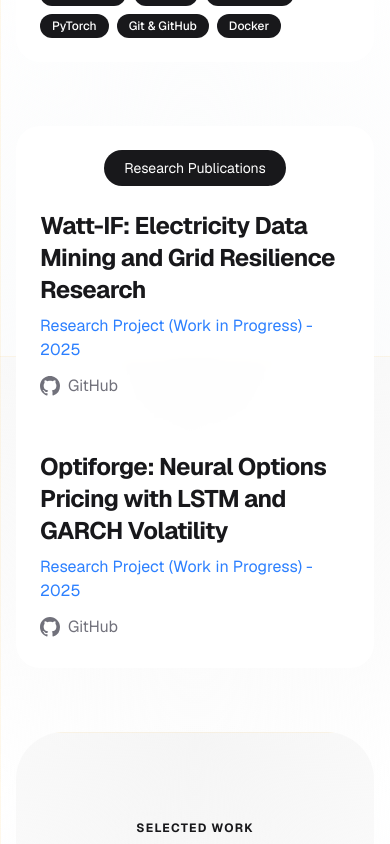
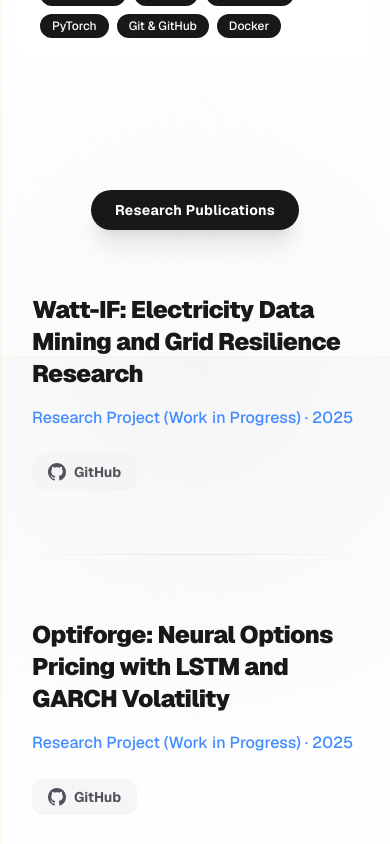
Before and after one commit to RAVIYADAV6522/ravi-portfolio, a Next.js app: page / in a window 390 px wide. Shown: the part 3020-3864 px from the top of the page. Built offline with nearby package versions, Linux system fonts and the light colour scheme.

Commit message:
research compo improved

```diff
--- a/src/components/ResearchSection.tsx
+++ b/src/components/ResearchSection.tsx
@@ -3,29 +3,34 @@ import React from "react";
 
 export function ResearchSection() {
   return (
-    <section id="research" className="rounded-3xl surface p-6 sm:p-8">
-      <div className="flex justify-center mb-6">
-        <span className="rounded-full bg-zinc-900 text-white px-5 py-2 text-sm">
+    <section id="research" className="mx-auto max-w-4xl py-16 sm:py-24">
+      <div className="flex justify-center mb-16">
+        <span className="inline-flex items-center rounded-full bg-zinc-900 px-6 py-2.5 text-sm font-bold tracking-wide text-white shadow-xl shadow-zinc-900/10">
           Research Publications
         </span>
       </div>
 
-      <div className="space-y-12">
-        <article>
-          <h3 className="text-2xl font-bold tracking-tight text-zinc-900">
+      <div className="space-y-16 sm:space-y-20">
+        <article className="group relative flex flex-col items-start px-4 sm:px-0">
+          <div className="absolute -inset-x-6 -inset-y-8 z-0 hidden rounded-3xl bg-zinc-50/50 opacity-0 transition-opacity duration-300 group-hover:opacity-100 sm:block" />
+
+          <div className="relative z-10 w-full space-y-4">
+            <h3 className="text-2xl font-black tracking-tight text-zinc-900 transition-colors group-hover:text-zinc-700 sm:text-3xl md:text-4xl lg:leading-tight">
               Watt-IF: Electricity Data Mining and Grid Resilience Research
             </h3>
-          <a href="#" className="mt-2 inline-block text-blue-500">
-            Research Project (Work in Progress) - 2025
-          </a>
-          <div className="mt-3">
+
+            <p className="font-medium text-blue-500/90 sm:text-lg">
+              Research Project (Work in Progress) &middot; 2025
+            </p>
+
+            <div className="pt-2">
               <a
                 href="#"
-              className="inline-flex items-center gap-2 text-zinc-500"
+                className="inline-flex items-center gap-2 rounded-xl bg-zinc-100/80 px-4 py-2 text-sm font-bold text-zinc-600 transition-all hover:bg-zinc-200 hover:text-zinc-900 active:scale-95"
               >
                 <svg
-                width="20"
-                height="20"
+                  width="18"
+                  height="18"
                   viewBox="0 0 16 16"
                   fill="currentColor"
                   xmlns="http://www.w3.org/2000/svg"
@@ -36,23 +41,32 @@ export function ResearchSection() {
                 GitHub
               </a>
             </div>
+          </div>
         </article>
 
-        <article>
-          <h3 className="text-2xl font-bold tracking-tight text-zinc-900">
+        {/* Divider */}
+        <div className="mx-auto h-px w-full max-w-sm bg-gradient-to-r from-transparent via-zinc-200 to-transparent sm:max-w-md" />
+
+        <article className="group relative flex flex-col items-start px-4 sm:px-0">
+          <div className="absolute -inset-x-6 -inset-y-8 z-0 hidden rounded-3xl bg-zinc-50/50 opacity-0 transition-opacity duration-300 group-hover:opacity-100 sm:block" />
+
+          <div className="relative z-10 w-full space-y-4">
+            <h3 className="text-2xl font-black tracking-tight text-zinc-900 transition-colors group-hover:text-zinc-700 sm:text-3xl md:text-4xl lg:leading-tight">
               Optiforge: Neural Options Pricing with LSTM and GARCH Volatility
             </h3>
-          <a href="#" className="mt-2 inline-block text-blue-500">
-            Research Project (Work in Progress) - 2025
-          </a>
-          <div className="mt-3">
+
+            <p className="font-medium text-blue-500/90 sm:text-lg">
+              Research Project (Work in Progress) &middot; 2025
+            </p>
+
+            <div className="pt-2">
               <a
                 href="#"
-              className="inline-flex items-center gap-2 text-zinc-500"
+                className="inline-flex items-center gap-2 rounded-xl bg-zinc-100/80 px-4 py-2 text-sm font-bold text-zinc-600 transition-all hover:bg-zinc-200 hover:text-zinc-900 active:scale-95"
               >
                 <svg
-                width="20"
-                height="20"
+                  width="18"
+                  height="18"
                   viewBox="0 0 16 16"
                   fill="currentColor"
                   xmlns="http://www.w3.org/2000/svg"
@@ -63,6 +77,7 @@ export function ResearchSection() {
                 GitHub
               </a>
             </div>
+          </div>
         </article>
       </div>
     </section>
```
Lines whose indentation alone changed are shown as unchanged.
